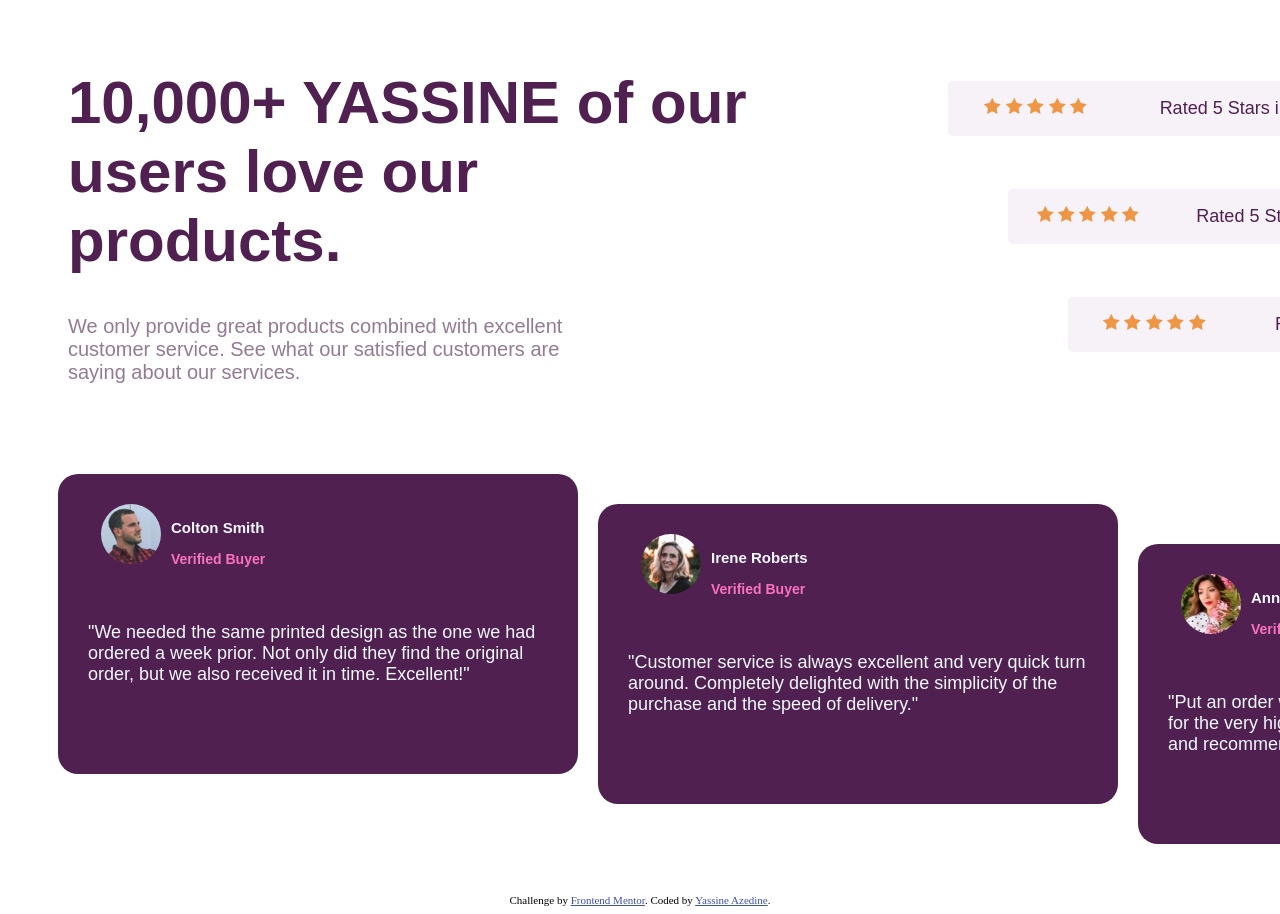
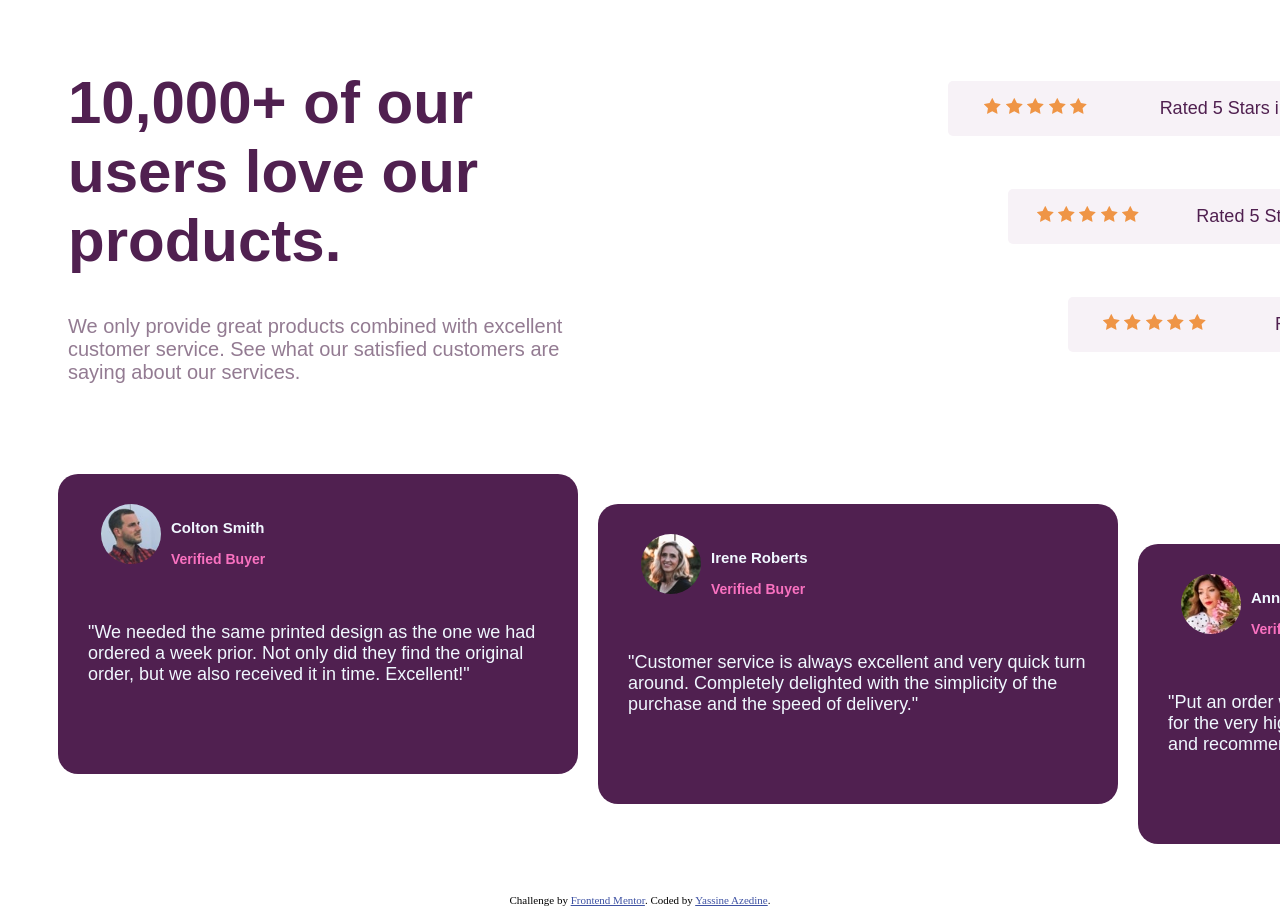
Before and after one commit to YassineAzedine/Frontend-Mentor-challenge-1-1, a plain HTML site: page index.html in a window 1280 px wide. Shown: the top 914 px of the page. Drawn offline with Linux system fonts and the light colour scheme; a web font is replaced by a local one.

Commit message:
update new

```diff
--- a/index.html
+++ b/index.html
@@ -24,7 +24,7 @@
     <div class="container">
       <div class="section-global">
       <div class="section1">
-     <div class="content1"> <h1>10,000+ YASSINE of our <br> users love our <br> products.</h1>
+     <div class="content1"> <h1>10,000+ of our <br> users love our <br> products.</h1>
 <P>   We only provide great products combined with excellent  <br>customer service.
   See what our satisfied customers are <br> saying about our services.</P>
    </div>
```
